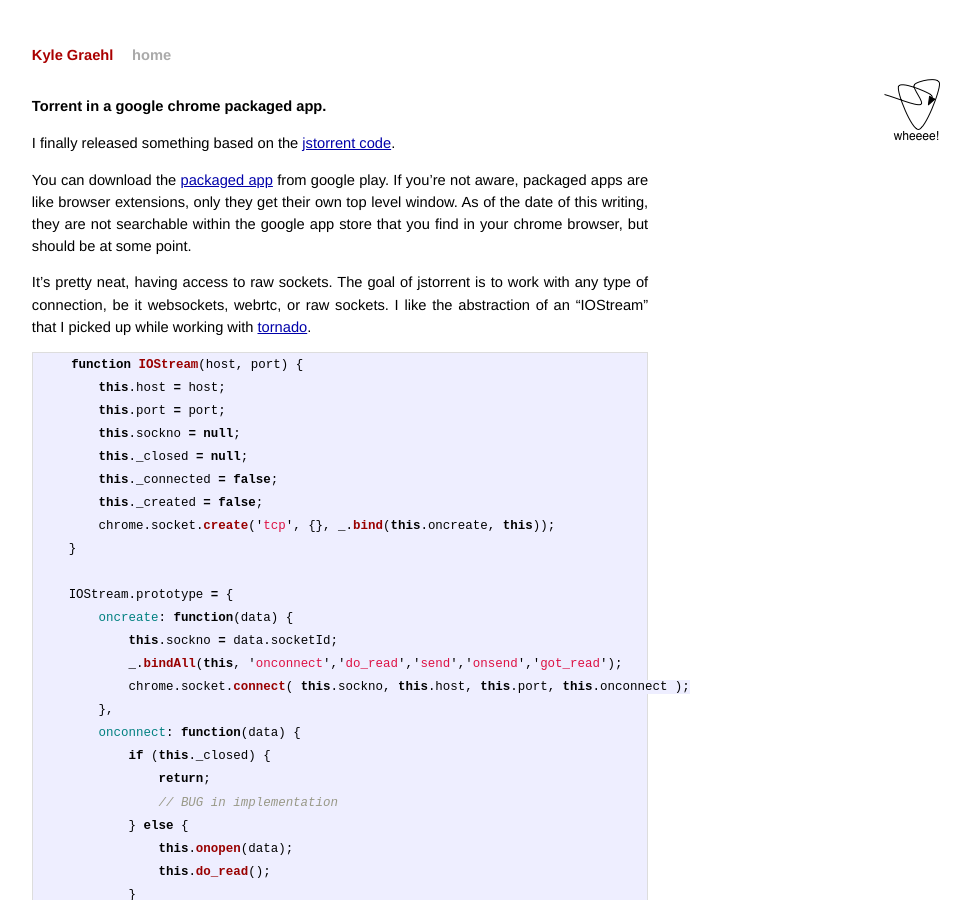
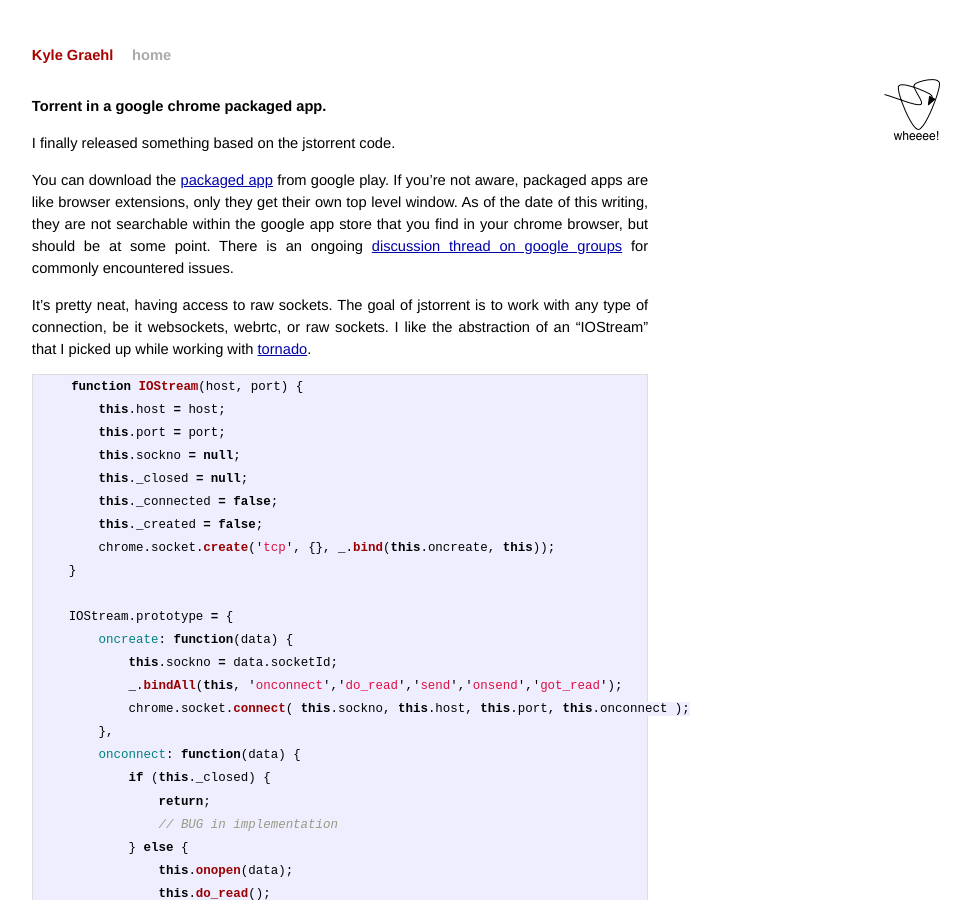
Before and after one commit to kzahel/kzahel.github.io, a Jekyll site: the page built from _posts/2013-01-14-torrent-chrome-packaged-app.md, in a window 1280 px wide and 900 px high. Shown: the whole window, without its empty margins (300-1271 px from the left). Built offline with Jekyll 4.4.1, drawn with Linux system fonts in a browser that asks for light colours; Markdown is read by kramdown in place of the engine named in the settings; comment, search, counter and statistics services are not loaded.

Commit message:
update post because repo private now

```diff
--- a/_posts/2013-01-14-torrent-chrome-packaged-app.md
+++ b/_posts/2013-01-14-torrent-chrome-packaged-app.md
@@ -5,14 +5,14 @@
 tags: bittorrent, html5, chrome
 ---
 
-I finally released something based on the <a href="https://github.com/kzahel/jstorrent">jstorrent code</a>.
+I finally released something based on the jstorrent code.
 
 You can download the <a
 href="https://chrome.google.com/webstore/detail/jstorrent/anhdpjpojoipgpmfanmedjghaligalgb">packaged app</a> from
 google play. If you're not aware, packaged apps are like browser
 extensions, only they get their own top level window. As of the date
 of this writing, they are not searchable within the google app store
-that you find in your chrome browser, but should be at some point.
+that you find in your chrome browser, but should be at some point. There is an ongoing <a href="https://groups.google.com/forum/?fromgroups=#!topic/chromebook-central/DXJmD1ZUK2Q">discussion thread on google groups</a> for commonly encountered issues.
 
 It's pretty neat, having access to raw sockets. The goal of jstorrent is to work with any type of connection, be it websockets, webrtc, or raw sockets. I like the abstraction of an "IOStream" that I picked up while working with <a href="https://github.com/facebook/tornado">tornado</a>.
 
```
